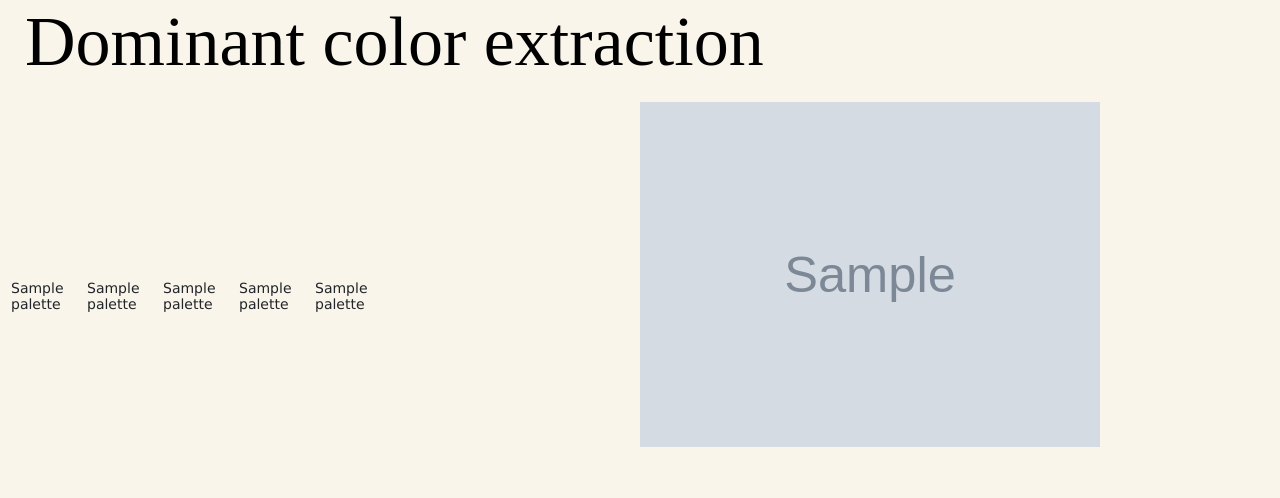
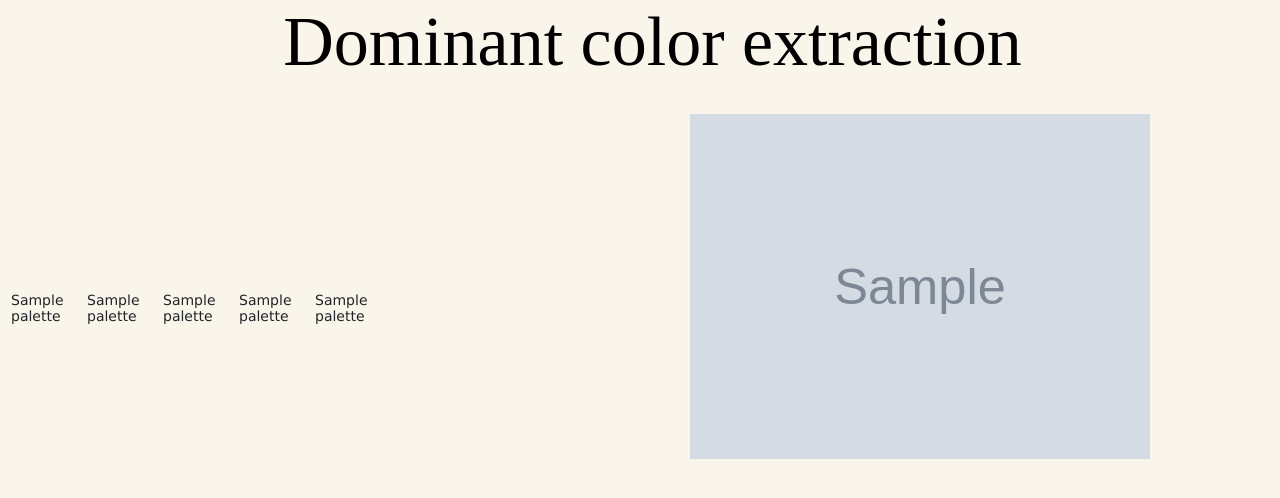
Before and after one commit to miyamarinova/Dominant-Colors-In-Img, a Flask app: template templates/index.html in a window 1280 px wide. Shown: the part 61-559 px from the top of the page. Run offline with Flask 2, Linux system fonts and the light colour scheme; the template is opened without the code that fills it: values that come from a table or form of the project are taken from there, most other values are stand-ins (such as "Sample title", 1, 10 or a date in 2020); grey boxes marked "Sample" are stand-in pictures; some libraries are stand-ins or nearby versions.

Commit message:
Update index.html

```diff
--- a/templates/index.html
+++ b/templates/index.html
@@ -1,16 +1,15 @@
 {% include 'header.html' %}
 
-<body>
 
 <div class="main-page-body">
-    <h1>Dominant color extraction</h1>
+    <h1 style="text-align:center; margin-bottom:20px;">Dominant color extraction</h1>
     <div class="col-md-6 col-12">
         {% if file_url %}
-        <div id="content" style="width: 600px;">
-        <div id="colors" align="left">
+        <div id="content" style="width: 600px; text-align:center;">
+        <div id="colors" align="center">
             <table>
-                <thead>
-                <th style="background-color: {{ palette_list[0] }}; height: 100px; width: 200px;"></th>
+                <thead >
+                <th style="background-color: {{ palette_list[0] }}; height: 100px; width: 200px; "></th>
                 <th style="background-color: {{ palette_list[1] }};height: 100px; width: 200px;"></th>
                 <th style="background-color: {{ palette_list[2] }};height: 100px; width: 200px;"></th>
                 <th style="background-color: {{ palette_list[3] }};height: 100px; width: 200px;"></th>
@@ -28,11 +27,11 @@
             </table>
     </div>
         <div class="col-lg-6 col-m-6" style="width: 200px;">
-            <img src="{{ file_url }}">
+            <img style="max-width: 650px; max-height: 650px;margin-left: 300px" src="{{ file_url }}">
         </div>
             {% else %}
 
-            <form method="post" enctype="multipart/form-data">
+            <form style='margin-left:200px;'method="post" enctype="multipart/form-data">
                 {{ form.hidden_tag() }}
 
                 {% for error in form.photo.errors %}
@@ -51,5 +50,3 @@
 
     </div>
     {% endif %}
-</body>
-</html>
```
